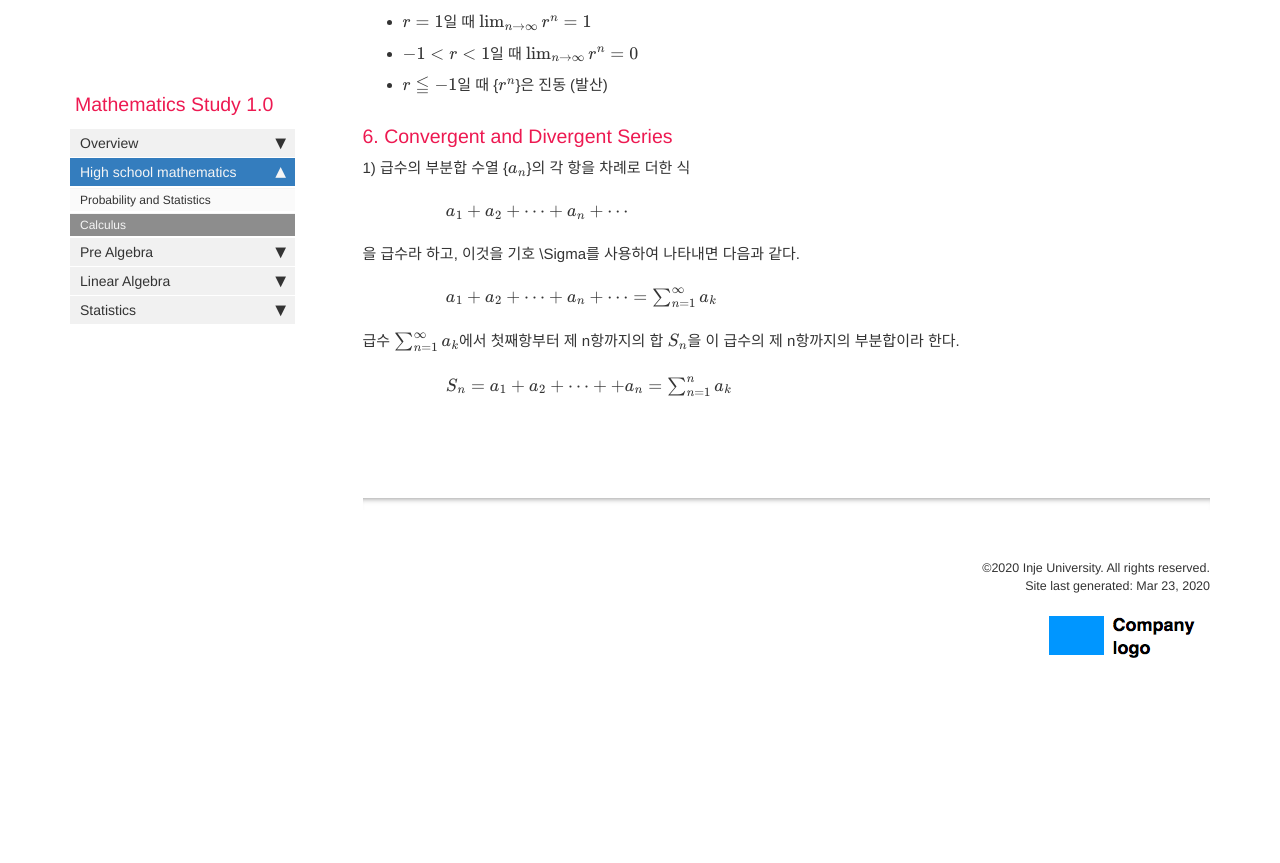
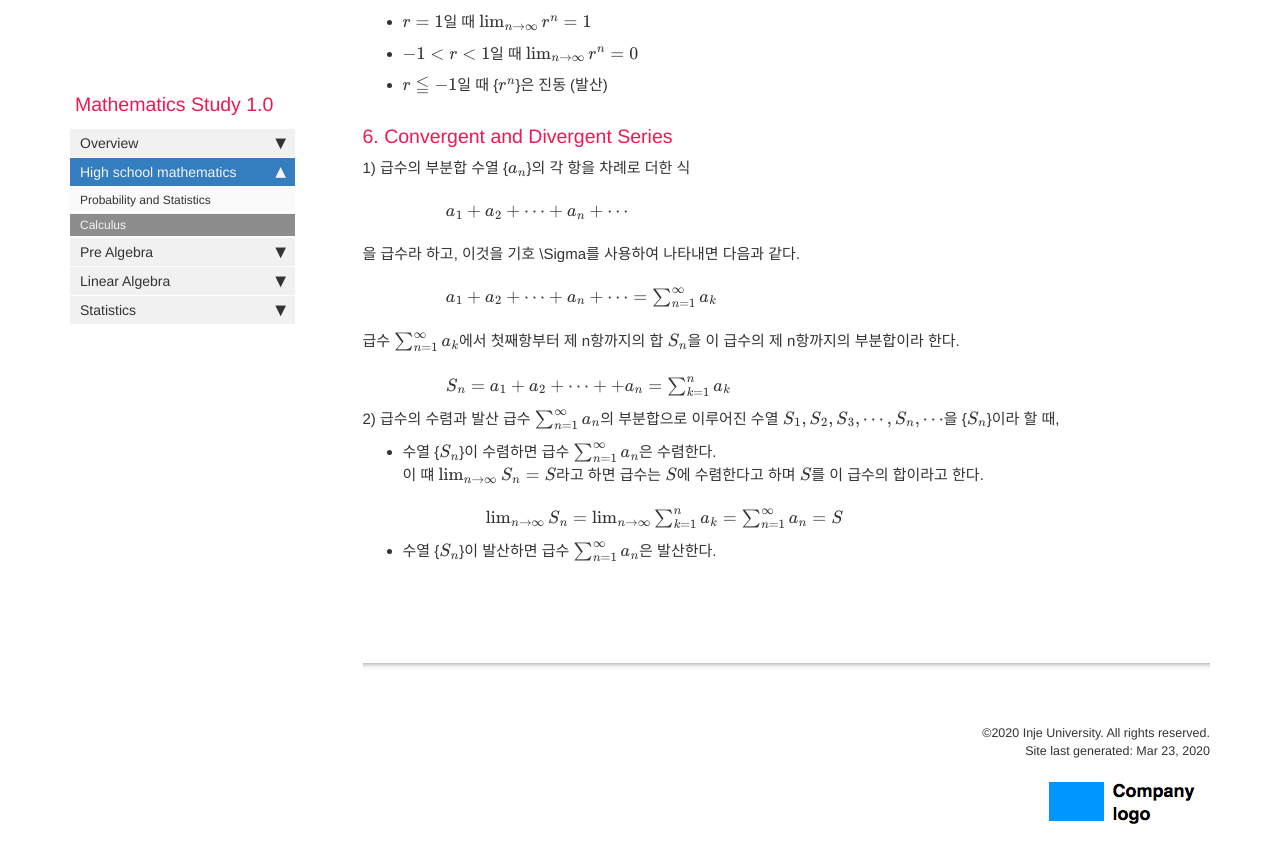
Before and after one commit to jongeunShin95/mathematics-study, a Jekyll site: the page built from pages/mydoc/mydoc_calculus.md, in a window 1280 px wide and 900 px high, scrolled down 2576 px. Shown: the top 863 px of the window. Built offline with Jekyll 4.4.1, drawn with Linux system fonts in a browser that asks for light colours; formulas are drawn with MathJax 3; comment, search, counter and statistics services are not loaded; before the commit the page ends 3310 px from its top, so only the background shows below that.

Commit message:
add calculus convergent and divergent series

```diff
--- a/pages/mydoc/mydoc_calculus.md
+++ b/pages/mydoc/mydoc_calculus.md
@@ -85,4 +85,11 @@ use_math: true
 &nbsp;&nbsp;&nbsp;&nbsp;&nbsp;&nbsp;&nbsp;&nbsp;&nbsp;&nbsp;&nbsp;&nbsp;&nbsp;&nbsp;&nbsp;&nbsp;&nbsp;&nbsp;&nbsp;&nbsp;$a_1 + a_2 + \cdots + a_n + \cdots = \sum_{n=1}^\infty a_k$
 <br><br>
 급수 $\sum_{n=1}^\infty a_k$에서 첫째항부터 제 n항까지의 합 $S_n$을 이 급수의 제 n항까지의 부분합이라 한다.<br><br>
-&nbsp;&nbsp;&nbsp;&nbsp;&nbsp;&nbsp;&nbsp;&nbsp;&nbsp;&nbsp;&nbsp;&nbsp;&nbsp;&nbsp;&nbsp;&nbsp;&nbsp;&nbsp;&nbsp;&nbsp;$S_n = a_1 + a_2 + \cdots + + a_n = \sum_{n=1}^n a_k$
+&nbsp;&nbsp;&nbsp;&nbsp;&nbsp;&nbsp;&nbsp;&nbsp;&nbsp;&nbsp;&nbsp;&nbsp;&nbsp;&nbsp;&nbsp;&nbsp;&nbsp;&nbsp;&nbsp;&nbsp;$S_n = a_1 + a_2 + \cdots + + a_n = \sum_{k=1}^n a_k$
+
+2) 급수의 수렴과 발산
+급수 $\sum_{n=1}^\infty a_n$의 부분합으로 이루어진 수열 $S_1, S_2, S_3, \cdots, S_n, \cdots$을 {$S_n$}이라 할 때,
+* 수열 {$S_n$}이 수렴하면 급수 $\sum_{n=1}^\infty a_n$은 수렴한다.<br>이 떄 $\lim_{n \to \infty}S_n = S$라고 하면 급수는 $S$에 수렴한다고 하며 $S$를 이 급수의 합이라고 한다.
+<br><br>
+&nbsp;&nbsp;&nbsp;&nbsp;&nbsp;&nbsp;&nbsp;&nbsp;&nbsp;&nbsp;&nbsp;&nbsp;&nbsp;&nbsp;&nbsp;&nbsp;&nbsp;&nbsp;&nbsp;&nbsp;$\lim_{n \to \infty}S_n = \lim_{n \to \infty}\sum_{k=1}^n a_k = \sum_{n=1}^\infty a_n = S$
+* 수열 {$S_n$}이 발산하면 급수 $\sum_{n=1}^\infty a_n$은 발산한다.
```
